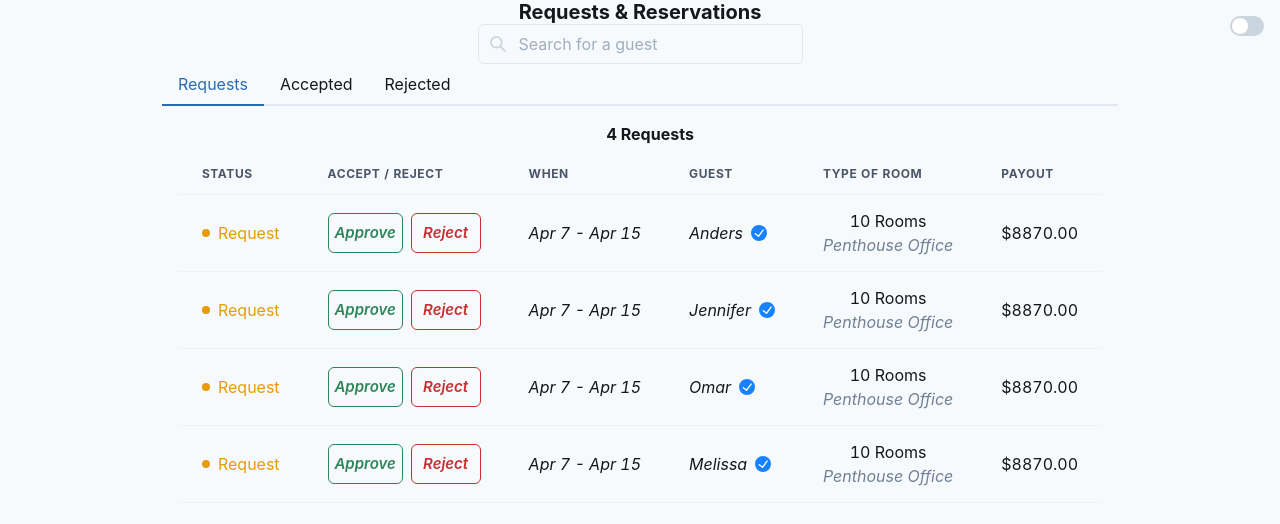
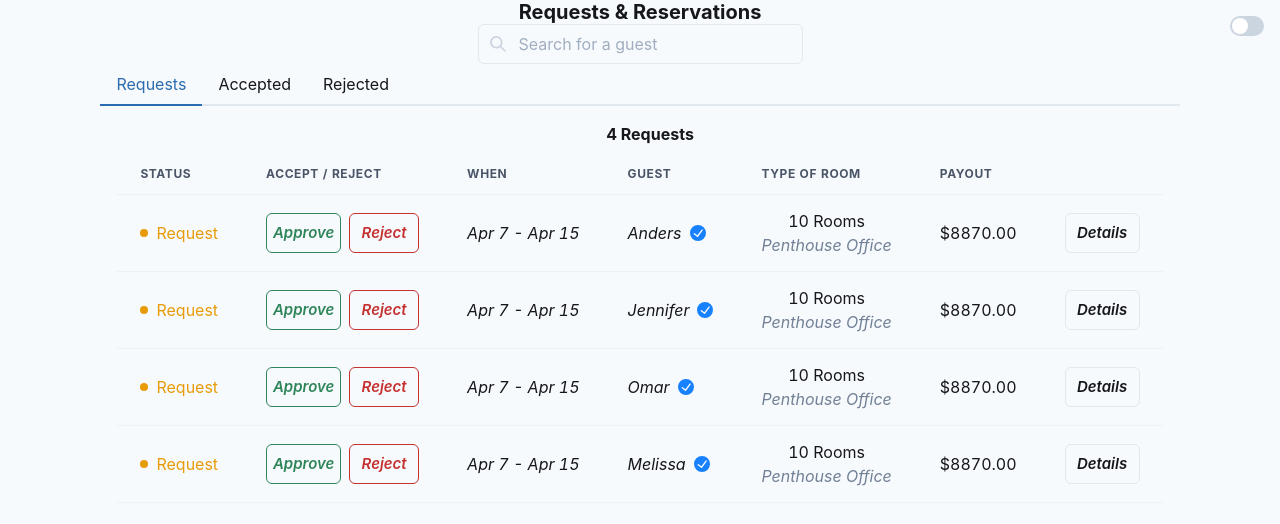
Before and after one commit to sergeichestakov/reservations, a Next.js app: page / in a window 1280 px wide. Shown: the top 524 px of the page. Built offline with nearby package versions, Linux system fonts and the light colour scheme.

Commit message:
Add details button

```diff
--- a/src/components/RequestsTable.tsx
+++ b/src/components/RequestsTable.tsx
@@ -23,12 +23,14 @@ interface Props {
   requests: ReservationRequest[];
   onApproveClick: (id: string) => void;
   onRejectClick: (id: string) => void;
+  onDetailsClick: (id: string) => void;
 }
 
 export default function RequestsTable({
   status,
   requests,
   searchValue,
+  onDetailsClick,
   onApproveClick,
   onRejectClick,
 }: Props) {
@@ -54,6 +56,7 @@ export default function RequestsTable({
             <Th>Guest</Th>
             <Th>Type of Room</Th>
             <Th>Payout</Th>
+            <Th />
           </Tr>
         </Thead>
         <Tbody>
@@ -83,6 +86,9 @@ export default function RequestsTable({
                 />
               </Td>
               <Td>${request.payout}.00</Td>
+              <Td>
+                <DetailsButton onClick={() => onDetailsClick(request.id)} />
+              </Td>
             </Tr>
           ))}
         </Tbody>
@@ -196,3 +202,13 @@ function RoomDescription({
     </VStack>
   );
 }
+
+function DetailsButton({ onClick }: { onClick: () => void }) {
+  return (
+    <Button width="75px" variant="outline">
+      <Text fontSize="15px" fontStyle="italic" onClick={onClick}>
+        Details
+      </Text>
+    </Button>
+  );
+}
--- a/src/pages/index.tsx
+++ b/src/pages/index.tsx
@@ -19,6 +19,9 @@ export default function Index() {
     sampleReservations
   );
   const [searchValue, setSearchValue] = React.useState<string>("");
+  const [expandedReservation, setExpandedReservation] = React.useState<
+    string | null
+  >(null);
 
   function createOnClickHandler(status: RequestStatus) {
     return function onClick(resId: string) {
@@ -42,6 +45,7 @@ export default function Index() {
     searchValue,
     onApproveClick: createOnClickHandler(RequestStatus.ACCEPTED),
     onRejectClick: createOnClickHandler(RequestStatus.REJECTED),
+    onDetailsClick: setExpandedReservation,
   };
 
   return (
```
